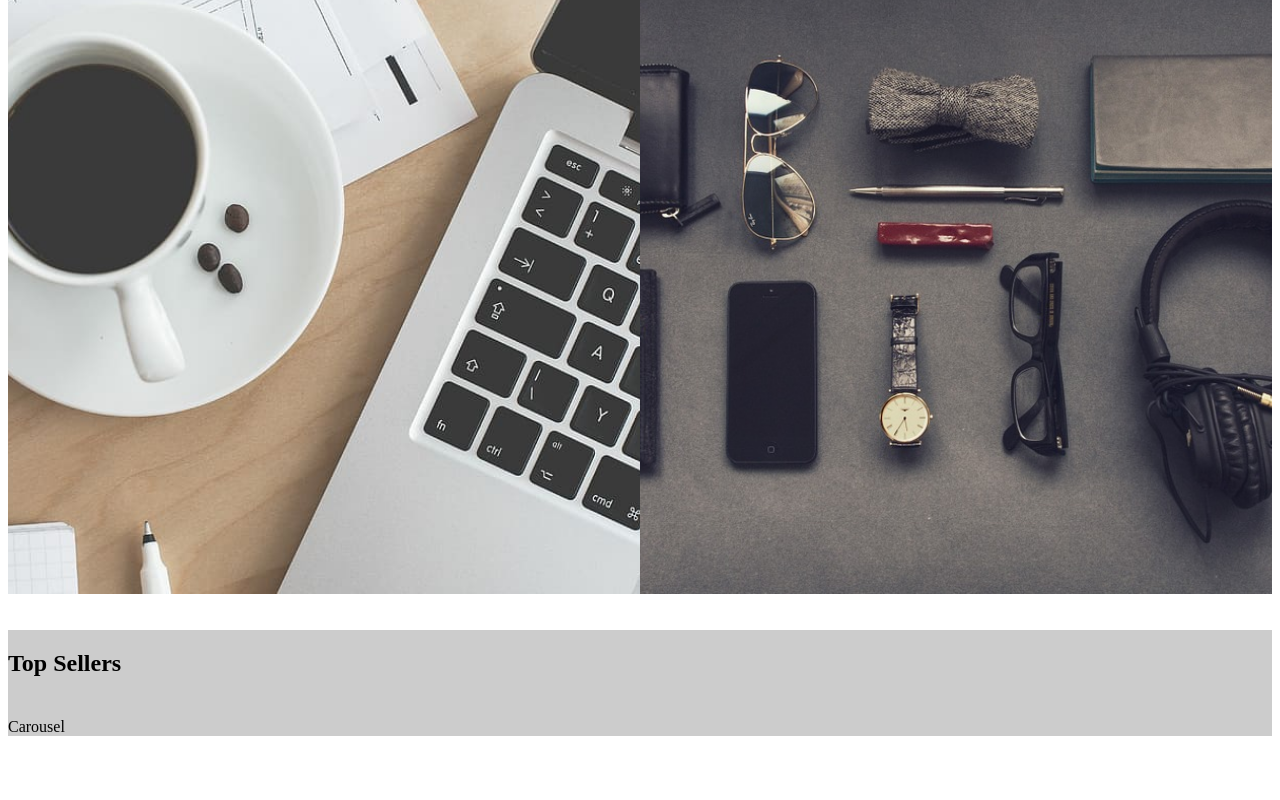
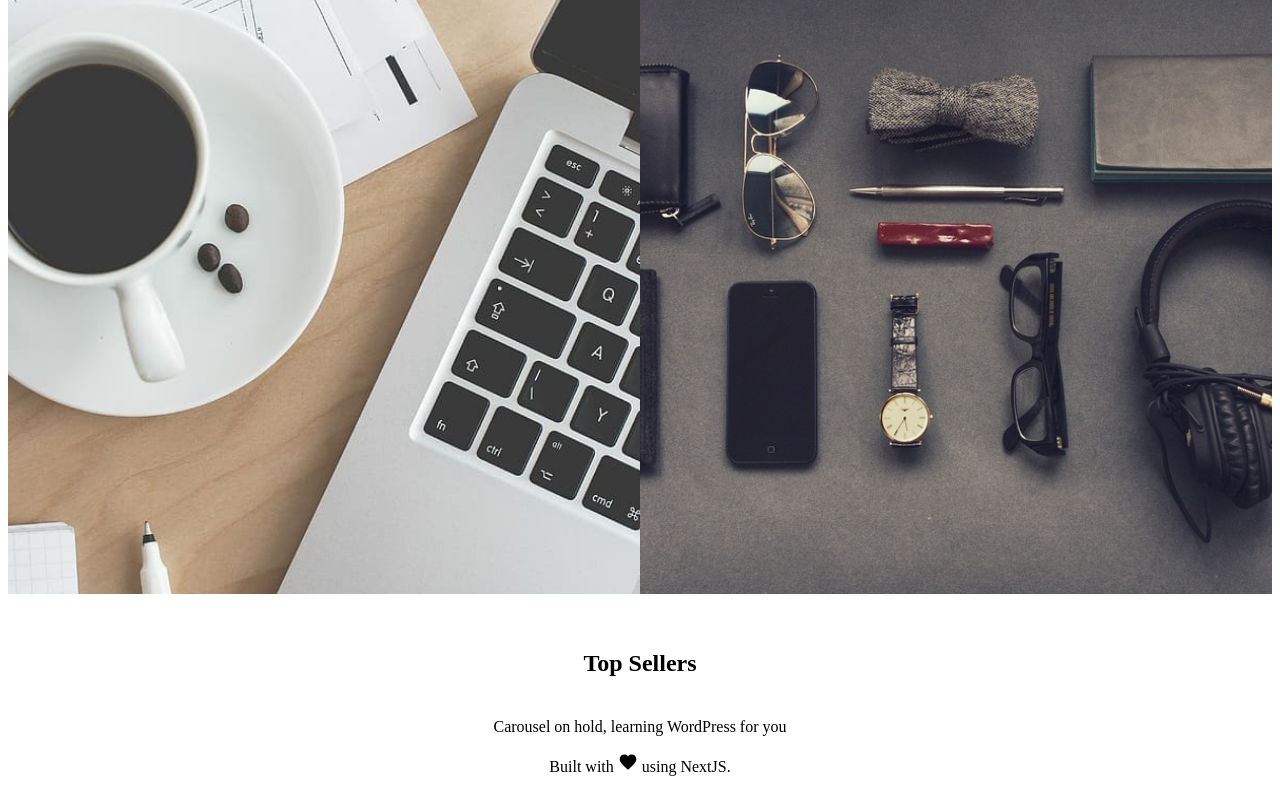
Before and after one commit to endepointe/ecomm_1, a Next.js app: page / in a window 1280 px wide. Shown: the part 1738-2538 px from the top of the page. Before the commit the page ends 2482 px from the top, so only its background shows below. Built offline with nearby package versions, Linux system fonts and the light colour scheme.

Commit message:
add message

```diff
--- a/pages/index.js
+++ b/pages/index.js
@@ -3,6 +3,8 @@ import headerStyles from '../styles/Header.module.css';
 import mainStyles from '../styles/Main.module.css';
 import prodSecOneStyles from '../styles/ProdSecOne.module.css';
 import prodSecTwoStyles from '../styles/ProdSecTwo.module.css';
+// Temp Icon for footer
+import FavoriteIcon from '@material-ui/icons/Favorite';
 //
 import { bool, number, string } from 'prop-types';
 // Hooks
@@ -147,9 +149,11 @@ export default function Home() {
         <article className={prodSecTwoStyles.Article}>
           <h1 className={prodSecTwoStyles.H1}>Top Sellers</h1>
           <section className={prodSecTwoStyles.ProdCarousel}>
-            Carousel
+            {'Carousel on hold, learning WordPress for you'}
           </section>
+          <p>Built with <FavoriteIcon fontSize="small" /> using NextJS.</p>
         </article>
+
       </main>
     </div>
   )
--- a/styles/ProdSecTwo.module.css
+++ b/styles/ProdSecTwo.module.css
@@ -3,12 +3,14 @@
   .Article {
     flex: 0 0 auto;
     color: black;
-    background-color: #CCC;
+    background-color: white;
+    text-align: center;
   }
 
   .H1 {
     width: 100%;
     height: 3rem;
+    text-align: center;
   }
 
   .ProdCarousel {
```
